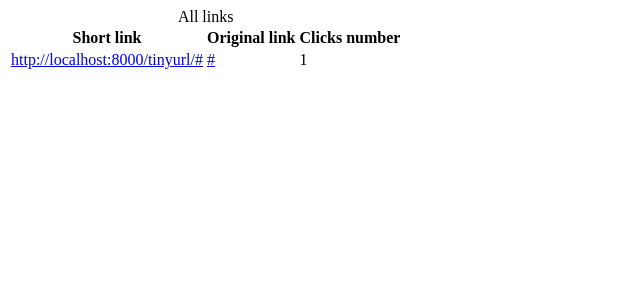
After one commit to ArionTheWanderer/DjangoTinyURL, a Django app: page /tinyurl/all-links/ in a window 1280 px wide. The commit adds this page. Shown: the top 300 px of the page, without its empty margins (0-640 px from the left). Run offline with Django 3.2, Linux system fonts and the light colour scheme; tables that the repository leaves empty hold one stand-in row (values such as "Sample post").

Commit message:
all links page has been added(showing links, but not deleting )

```diff
--- /dev/null
+++ b/apptinyurl/templates/apptinyurl/all_links.html
@@ -0,0 +1,24 @@
+<!DOCTYPE html>
+<html lang="en">
+<head>
+    <meta charset="UTF-8">
+    <title>All links</title>
+</head>
+<body>
+    <table>
+        <caption>All links</caption>
+        <tr>
+            <th>Short link</th>
+            <th>Original link</th>
+            <th>Clicks number</th>
+        </tr>
+        {% for link in links_list.all %}
+            <tr>
+                <td> <a href="{{ site_url }}{{ link.short_url }}">{{ site_url }}{{ link.short_url }}</a>  </td>
+                <td> <a href="{{ link.long_url }}">{{ link.long_url }}</a> </td>
+                <td> {{ link.clicks_number }} </td>
+            </tr>
+        {% endfor %}
+    </table>
+</body>
+</html>
--- a/apptinyurl/templates/apptinyurl/index.html
+++ b/apptinyurl/templates/apptinyurl/index.html
@@ -12,7 +12,11 @@
         <form action="{% url 'tinyurl:shorten' %}" method="post">
         {% csrf_token %}
             <span>
-                <input type="url" name="url" id="url">
+                {% if long_url %}
+                    <input type="url" name="url" id="url" value="{{ long_url }}">
+                {% else %}
+                    <input type="url" name="url" id="url">
+                {% endif %}
                 <input type="submit" value="Shorten">
             </span>
         </form>
--- a/apptinyurl/urls.py
+++ b/apptinyurl/urls.py
@@ -1,11 +1,11 @@
 from django.urls import path
-from django.conf.urls import url
 
 from . import views
 
 app_name = 'tinyurl'
 urlpatterns = [
     path('shorten/', views.shorten_url, name="shorten"),
+    path('all-links/', views.get_all_links, name="all-links"),
     path('<slug:short_url>/', views.redirect_to_site, name='redirect'),
     path('', views.index, name='index')
 ]
--- a/apptinyurl/views.py
+++ b/apptinyurl/views.py
@@ -2,7 +2,7 @@ import hashlib
 import random
 import string
 
-from django.http import HttpResponseRedirect, HttpResponse
+from django.http import HttpResponseRedirect
 from django.shortcuts import render, get_object_or_404
 from django.conf import settings
 
@@ -24,7 +24,7 @@ def redirect_to_site(request, short_url):
 def create_short_url(url: str):
     chars = string.ascii_uppercase + string.digits + string.ascii_lowercase
     while True:
-        salt = ''.join(random.choice(chars) for x in range(7))
+        salt = ''.join(random.choice(chars) for i in range(7))
         hasher = hashlib.md5()
         hasher.update(url.encode())
         hasher.update(salt.encode())
@@ -44,6 +44,12 @@ def shorten_url(request):
         short_url = create_short_url(url)
         new_url_object = Url(long_url=url, short_url=short_url)
         new_url_object.save()
-        response_data = settings.BASE_URL + "/" + short_url
-        return render(request, 'apptinyurl/index.html', {'short_url': response_data})
+        response_short_url = settings.BASE_URL + "/" + short_url
+        return render(request, 'apptinyurl/index.html',
+                      {'short_url': response_short_url, 'long_url': url})
     return render(request, 'apptinyurl/index.html', {'error_message': 'Enter url!'})
+
+
+def get_all_links(request):
+    links_list = Url.objects.all().order_by('-clicks_number')
+    return render(request, 'apptinyurl/all_links.html', {'links_list': links_list, 'site_url': settings.BASE_URL + "/"})
```
